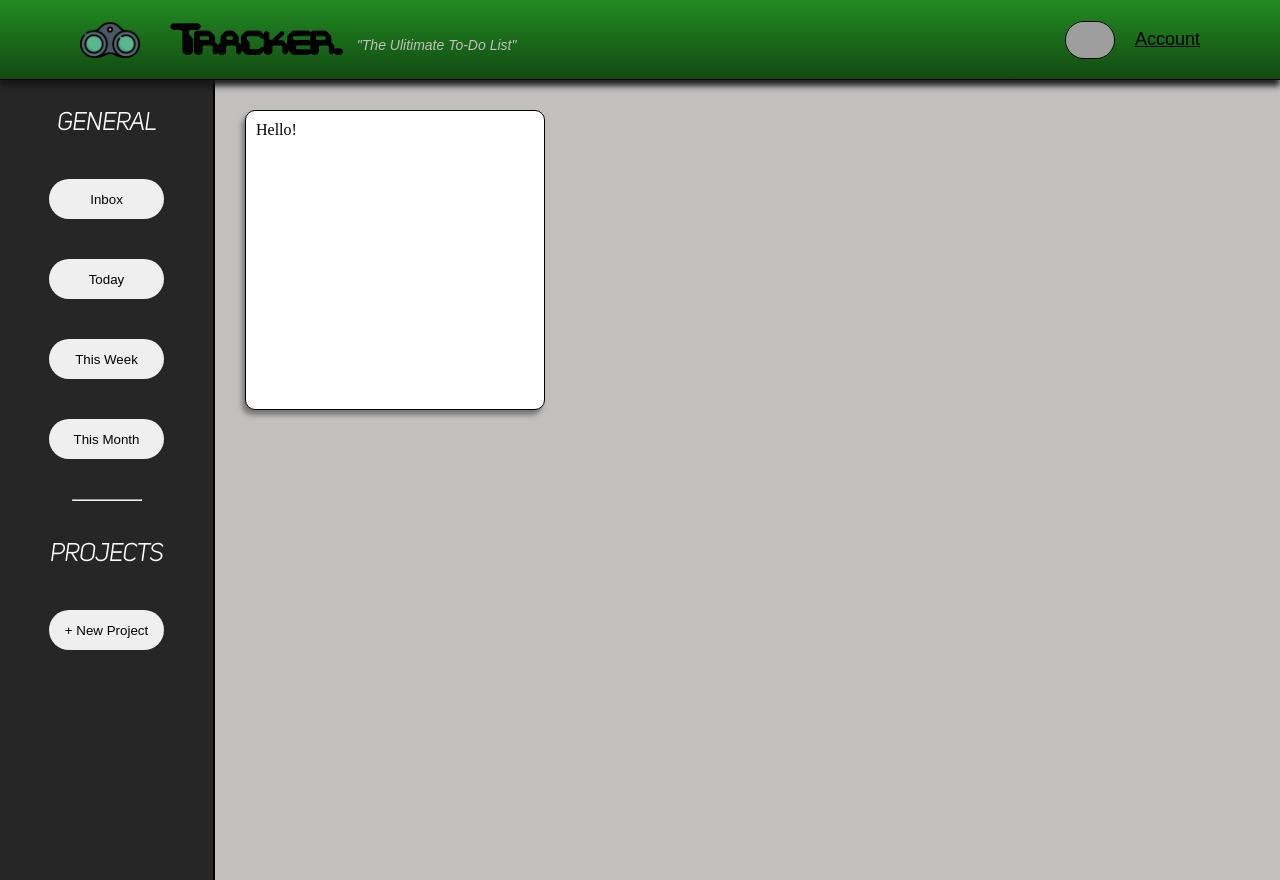
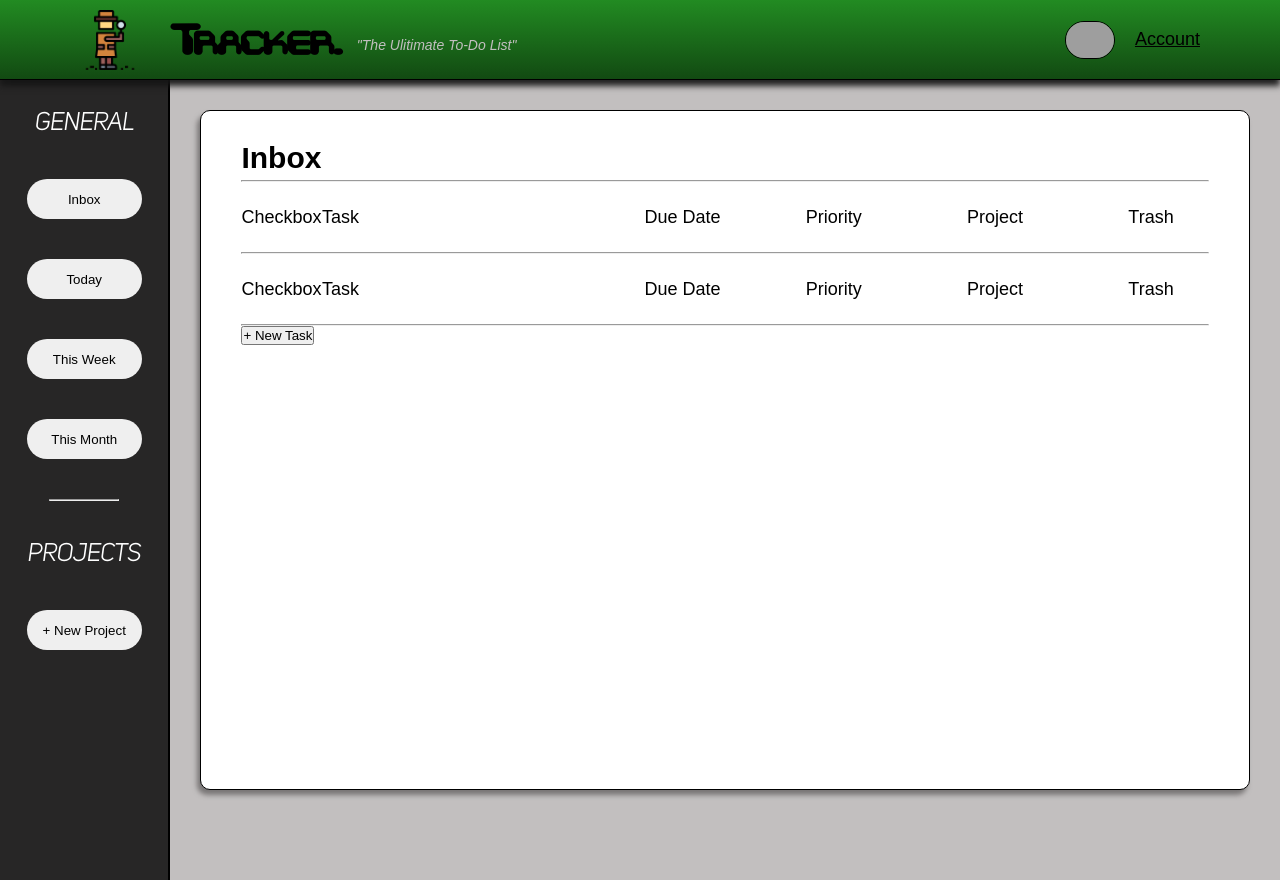
Before and after one commit to sepowell/todo-list, a website built with webpack: page dist/index.html in a window 1280 px wide. Built offline with nearby package versions, Linux system fonts and the light colour scheme; grey boxes are pictures that could not be loaded.

Commit message:
Create inbox page basic structure

```diff
--- a/src/index.css
+++ b/src/index.css
@@ -1,4 +1,4 @@
-/* General */
+/* Fonts */
 @font-face {
   font-family: "chintzy";
   src: url(fonts/chintzy.ttf);
@@ -14,6 +14,7 @@
   src: url(fonts/Uni\ Sans\ Heavy\ Italic.otf);
 }
 
+/* General */
 * {
   margin: 0px;
   padding: 0px;
@@ -35,6 +36,12 @@ button:hover {
   color: black;
 }
 
+main {
+  margin-top: 80px;
+  display: flex;
+  background-color: #c2bfbf;
+}
+
 /* Header */
 header {
   position: fixed;
@@ -47,11 +54,6 @@ header {
   box-shadow: 0 6px 6px rgba(21, 21, 21, 0.929);
   border-bottom: 1px solid black;
   color: rgb(0, 0, 0);
-  z-index: 3;
-}
-
-.header-container {
-  display: flex;
   align-items: center;
   justify-content: space-between;
   padding-left: 80px;
@@ -60,22 +62,14 @@ header {
   width: 100vw;
 }
 
-.header-container > h1 > span {
-  text-decoration: underline;
-}
-
-.header-container > h1 {
-  font-size: 50px;
-}
-
 .account {
   display: flex;
   align-items: center;
   gap: 20px;
-  font-family: Arial, Helvetica, sans-serif;
   font-size: 18px;
   text-decoration: underline;
   color: rgb(0, 0, 0);
+  font-family: Arial, Helvetica, sans-serif;
 }
 
 .account > img {
@@ -114,13 +108,6 @@ header {
   margin-left: -15px;
 }
 
-
-main {
-  margin-top: 80px;
-  display: flex;
-  background-color: #c2bfbf;
-}
-
 /* Nav Bar */
 .nav-bar {
   display: flex;
@@ -152,14 +139,31 @@ main {
 /* Page */
 .page {
   padding: 30px;
+  font-family: Arial, Helvetica, sans-serif;
 }
 
-.page > div {
-  width: 300px;
-  height: 300px;
+/* Inbox */
+.inbox-container {
+  width: 82vw;
+  height: 85vh;
   border: 1px solid black;
   border-radius: 10px;
   box-shadow: -3px 5px 5px #797676;
   background-color: white;
-  padding: 10px;
+  padding: 30px 40px;
+  padding-bottom: 60px;
 }
+
+.task-title {
+  font-size: 30px;
+  margin-bottom: 5px;
+}
+
+.task-container {
+  display: grid;
+  grid-template-columns: .5fr 2fr 1fr 1fr 1fr .5fr;
+  flex-wrap: nowrap;
+  height: 70px;
+  align-items: center;
+  font-size: 18px;
+}
```
Also changed, not shown: dist/index.html, dist/photos/detective.png (added).
